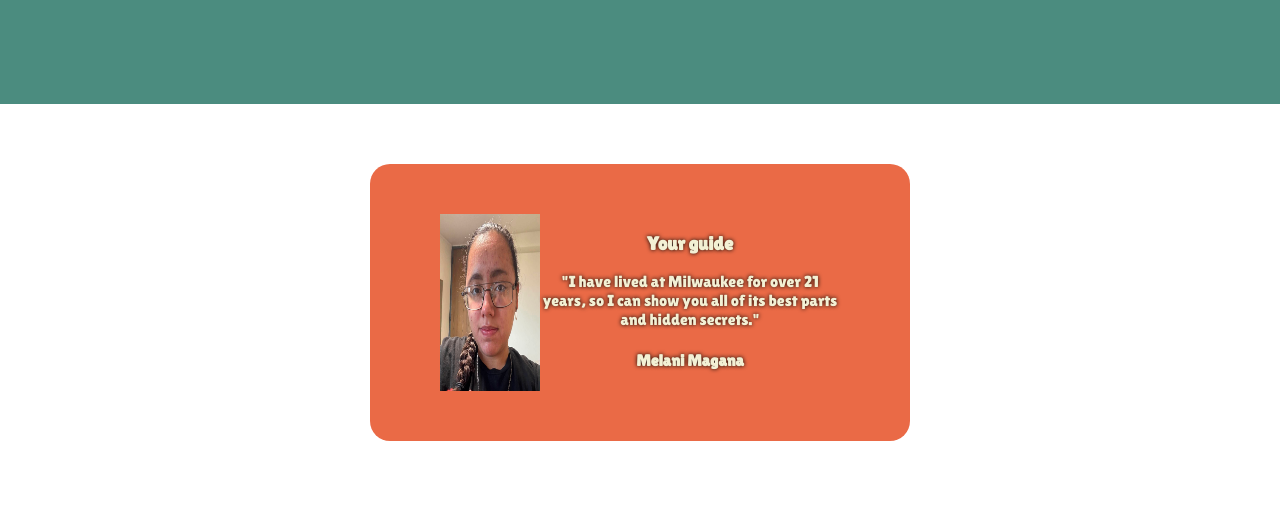
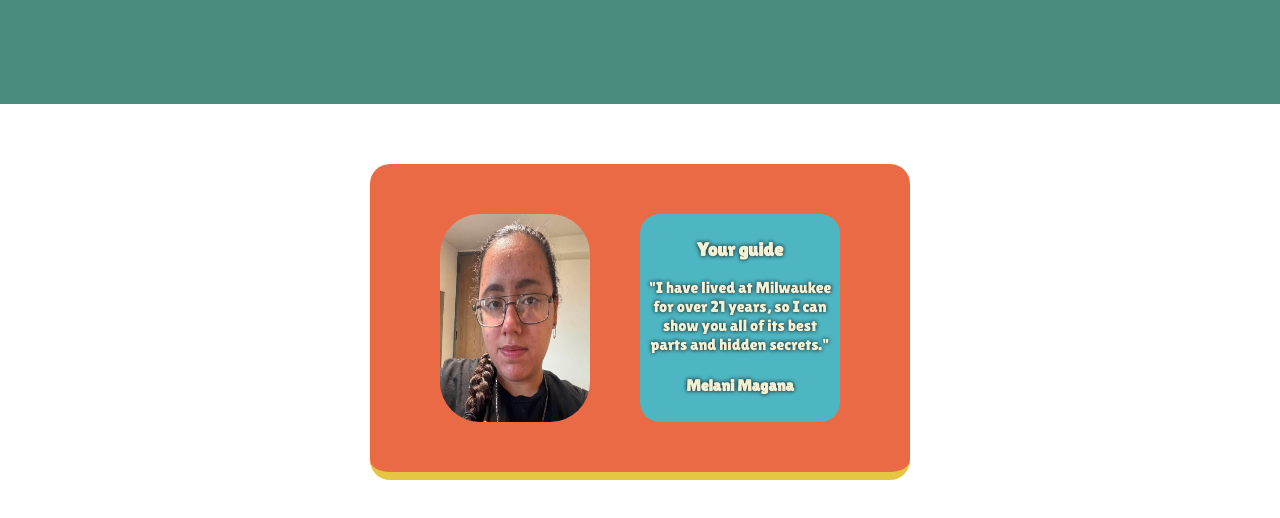
Before and after one commit to MelaniMag/hometown-homepage, a plain HTML site: page index.html in a window 1280 px wide. Shown: the part 956-1474 px from the top of the page. Drawn offline with Linux system fonts and the light colour scheme; a web font is replaced by a local one.

Commit message:
update to guide section

```diff
--- a/index.html
+++ b/index.html
@@ -40,8 +40,8 @@
 
         <!-- GUIDE SECTION -->
         <div class="card">
-            <img src="images/mel.jpg">
-            <div>
+            <img id="avator" src="images/mel.jpg">
+            <div id="card-info">
                 <h3>Your guide</h3>
                 <p>"I have lived at Milwaukee for over 21 years, so I can show you all of its best parts and hidden secrets."</p>
                 <h4>Melani Magana</h4>
--- a/styles.css
+++ b/styles.css
@@ -93,4 +93,17 @@ h1, h2, h3, h4, p {
     display: flex;
     justify-content: space-around;
     border-radius: 20px;
+    border-bottom: 8px solid #e4c642;
 }
+
+#avator {
+    border-radius: 40px;
+    margin-right: 50px;
+    width: 150px;
+}
+
+#card-info {
+    padding: 6px;
+    background: #4eb6c3;
+    border-radius: 20px;
+}
```
